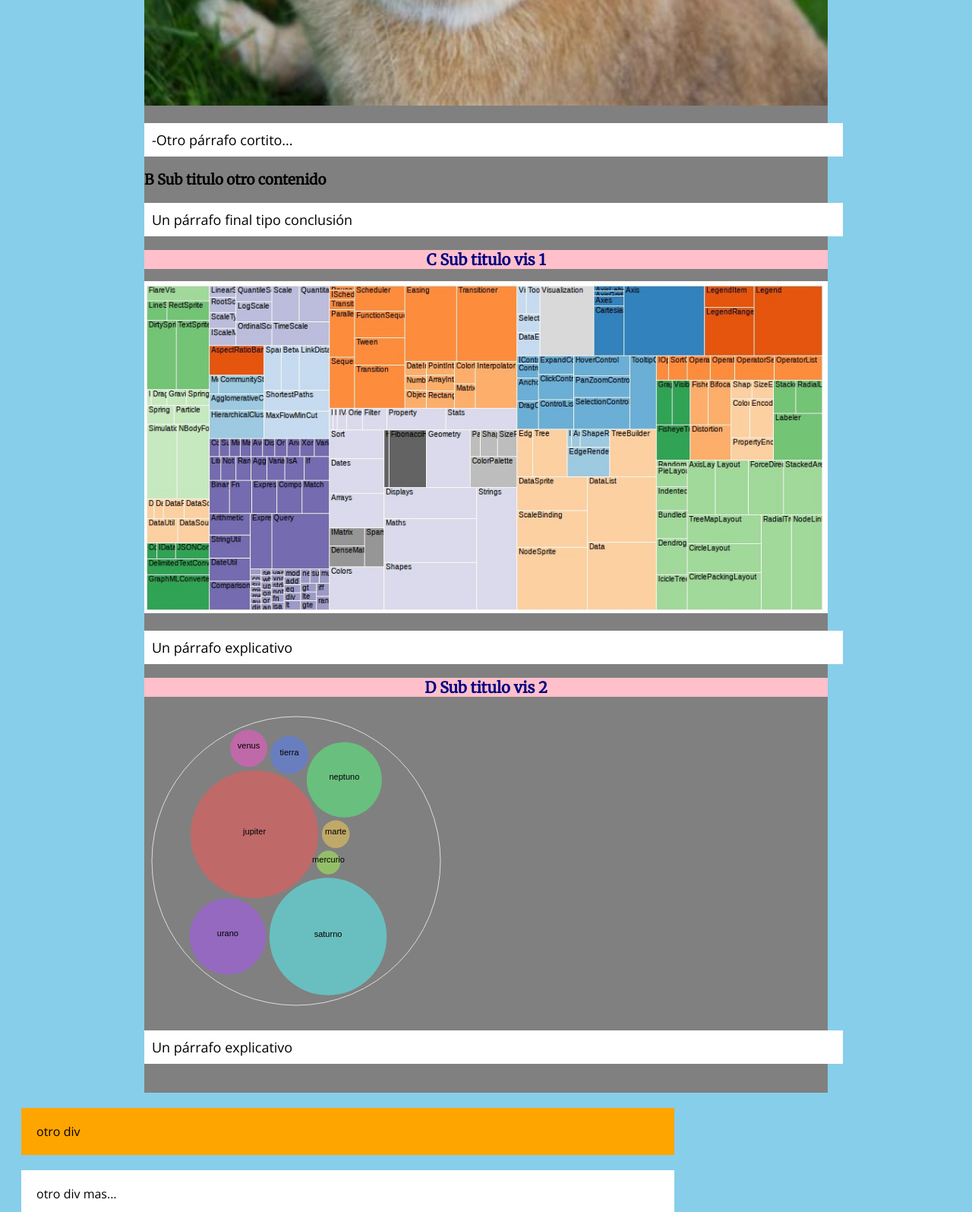
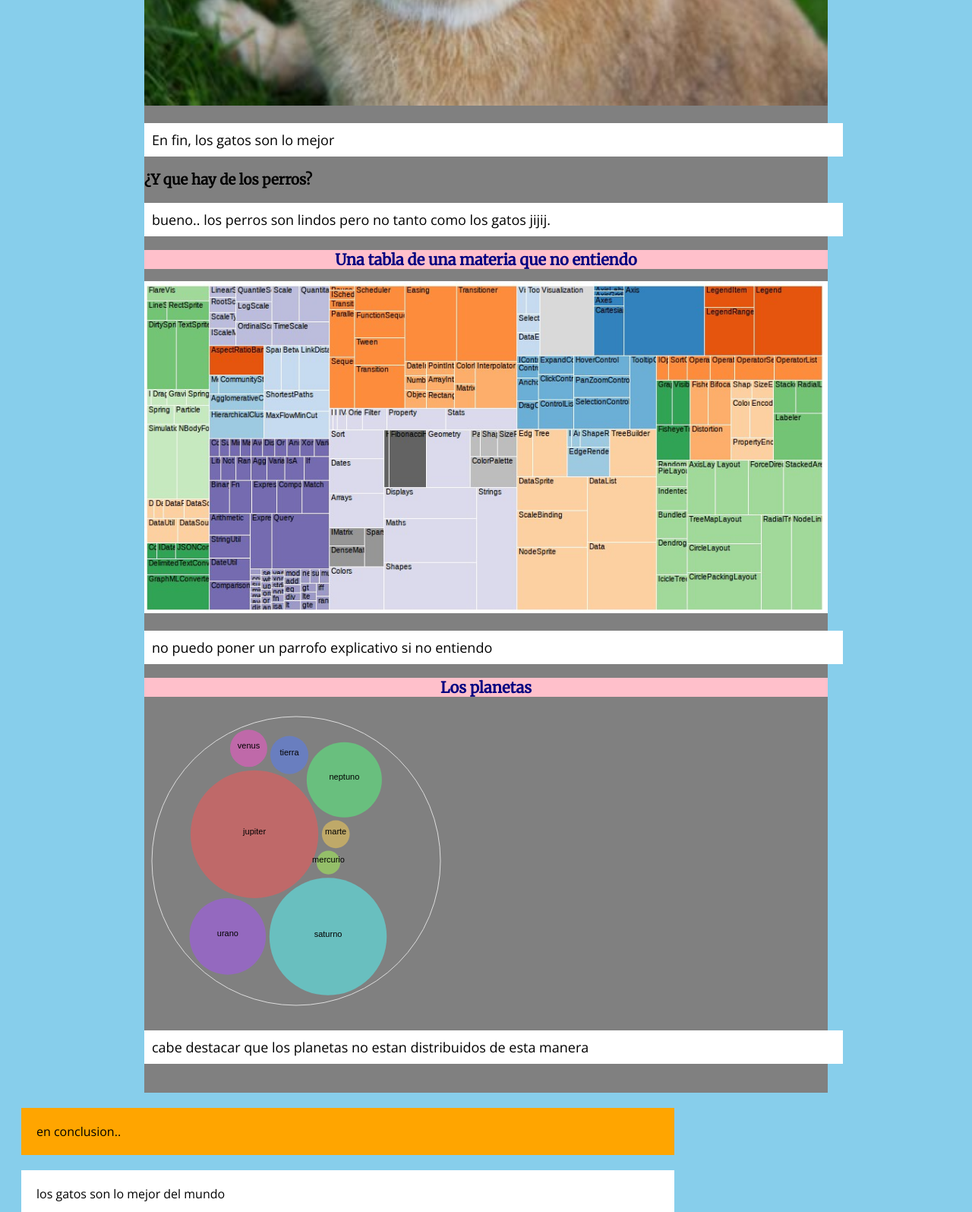
Before and after one commit to Kotequiti/m02-g01, a plain HTML site: page index.html in a window 1280 px wide. Shown: the part 1205-2800 px from the top of the page at 76% size. Drawn offline with nearby package versions, Linux system fonts and the light colour scheme.

Commit message:
cambie los titulos y los textos de la pagina

```diff
--- a/index.html
+++ b/index.html
@@ -17,9 +17,9 @@
 
 
 	<div id="introduccion">
-		<h1>Título: Ayudantía 6</h1>
+		<h1>Título: Ayudantía 6 grabada por zoom despues</h1>
 		<img src="img/imagen01.jpg">
-		<p>Párrafo para describir a mi gato</p>
+		<p>Los gatos son lo mejor que existe en este mundo</p>
 	</div>
 
 
@@ -31,32 +31,31 @@
 
 	<div id="contenedor">
 
-		<h2>A Sub titulo para este proyecto</h2>
+		<h2>Aunque existan otros animales bellos</h2>
 				<img src="img/imagen02.jpg">
-		<p>-Otro párrafo cortito...</p>
+		<p>En  fin, los gatos son lo mejor</p>
 
-		<h3>B Sub titulo otro contenido</h3>
-		<p>Un párrafo final tipo conclusión</p>
+		<h3>¿Y que hay de los perros?</h3>
+		<p>bueno.. los perros son lindos pero no tanto como los gatos jijij.</p>
 
-		<h2>C Sub titulo vis 1</h2>
+		<h2>Una tabla de una materia que no entiendo</h2>
 		<img src="img/vis01.jpg">
-		<p>Un párrafo explicativo</p>
+		<p>no puedo poner un parrofo explicativo si no entiendo</p>
 
-		<h2>D Sub titulo vis 2</h3>
+		<h2>Los planetas</h3>
 		<object data="img/vis02.svg" type="image/svg+xml"></object>
-		<p>Un párrafo explicativo</p>
+		<p>cabe destacar que los planetas no estan distribuidos de esta manera</p>
 
 	</div><!-- cierre div contenedor -->
 
 
 	<div id="desarrollo">
-		otro div
+		en conclusion..
 	</div>
 
 
 	<div id="conclusion">
-		otro div mas...
-	</div>
+		los gatos son lo mejor del mundo	</div>
 
 	</div>
 
@@ -67,9 +66,9 @@
 
 	<div class="info-footer">
 		<ul class="lista-footer">
-	    	<li><a href="/">Twitter</a></li>
-	    	<li><a href="/">Instagram</a></li>
-	    	<li><a href="/">Facebook</a></li>
+	    	<li><a href="/">Twitter: MariaJose.D.UC</a></li>
+	    	<li><a href="/">Instagram: mrjs_vs</a></li>
+	    	<li><a href="/">Facebook: María José Vega Soto</a></li>
 		</ul>
 	</div>
 
```
